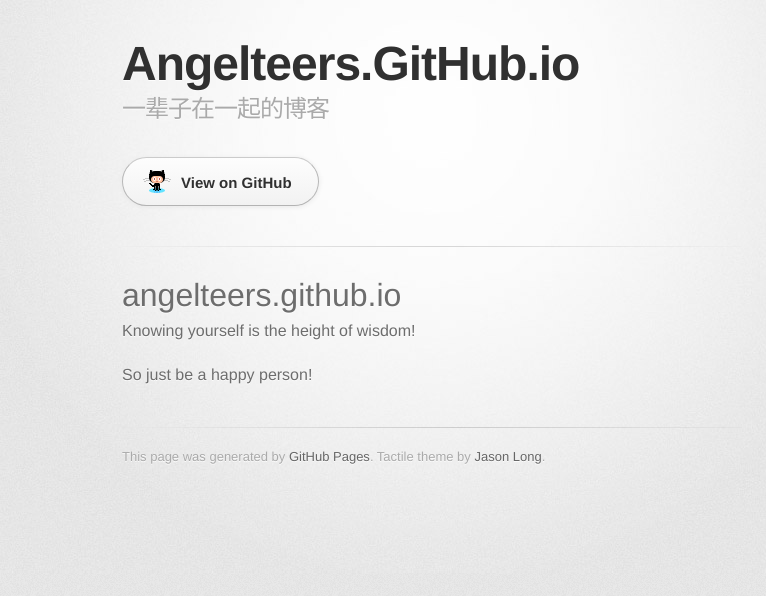
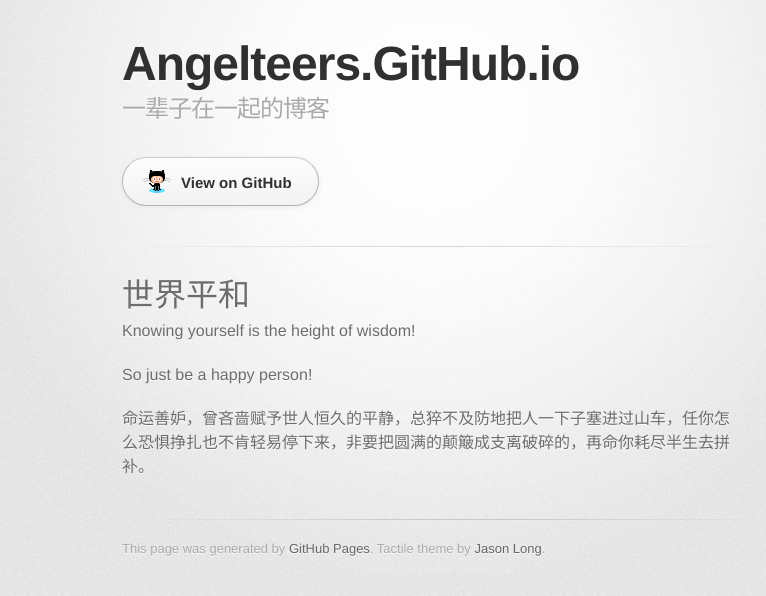
Before and after one commit to angelteers/angelteers.github.io, a plain HTML site: page index.html in a window 1280 px wide. Shown: the whole page, without its empty margins (208-974 px from the left). Drawn offline with Linux system fonts and the light colour scheme; a web font is replaced by a local one.

Commit message:
Update index.html

```diff
--- a/index.html
+++ b/index.html
@@ -30,10 +30,11 @@
 
         <section id="main_content">
           <h1>
-<a id="angelteersgithubio" class="anchor" href="#angelteersgithubio" aria-hidden="true"><span aria-hidden="true" class="octicon octicon-link"></span></a>angelteers.github.io</h1>
+<a id="angelteersgithubio" class="anchor" href="#angelteersgithubio" aria-hidden="true"><span aria-hidden="true" class="octicon octicon-link"></span></a>世界平和</h1>
 
 <p>Knowing yourself is the height of wisdom!</p>
 <p>So just be a happy person!</p>
+<p>命运善妒，曾吝啬赋予世人恒久的平静，总猝不及防地把人一下子塞进过山车，任你怎么恐惧挣扎也不肯轻易停下来，非要把圆满的颠簸成支离破碎的，再命你耗尽半生去拼补。</p>
         </section>
 
         <footer>
```
